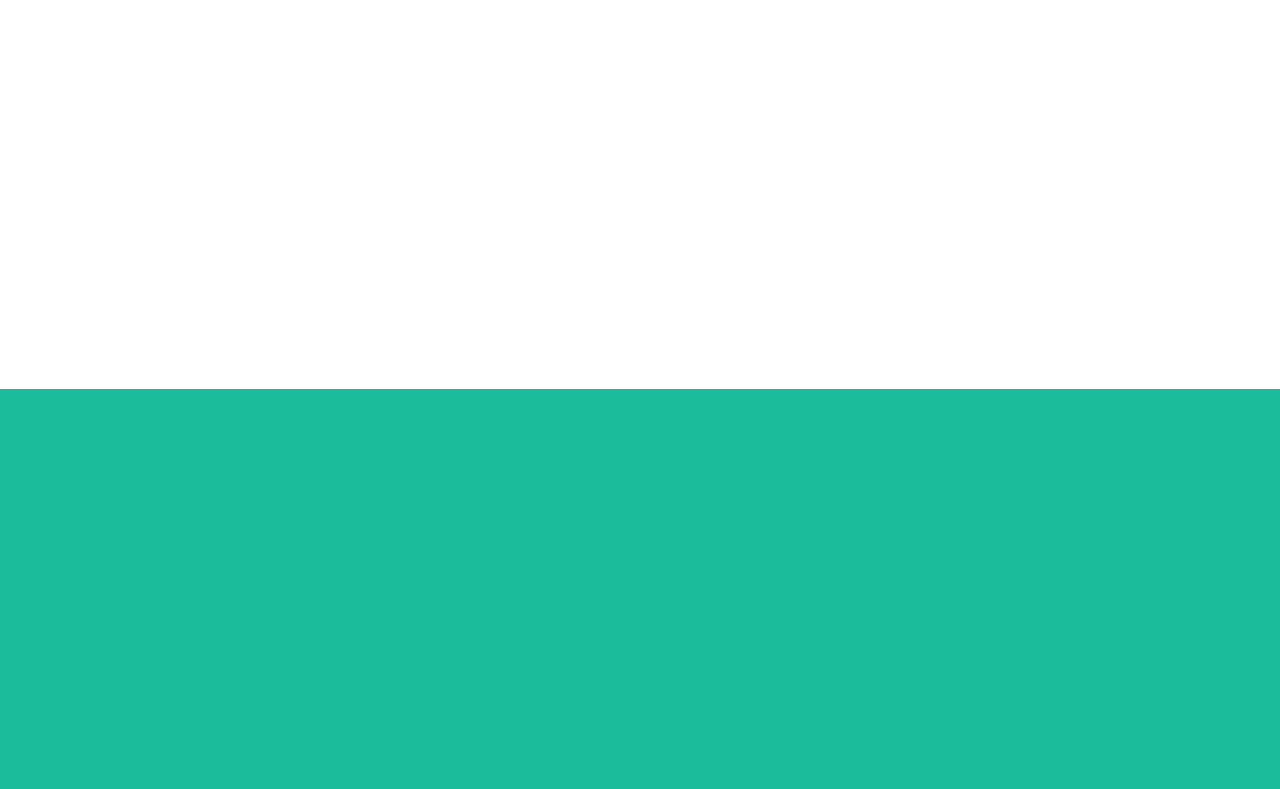
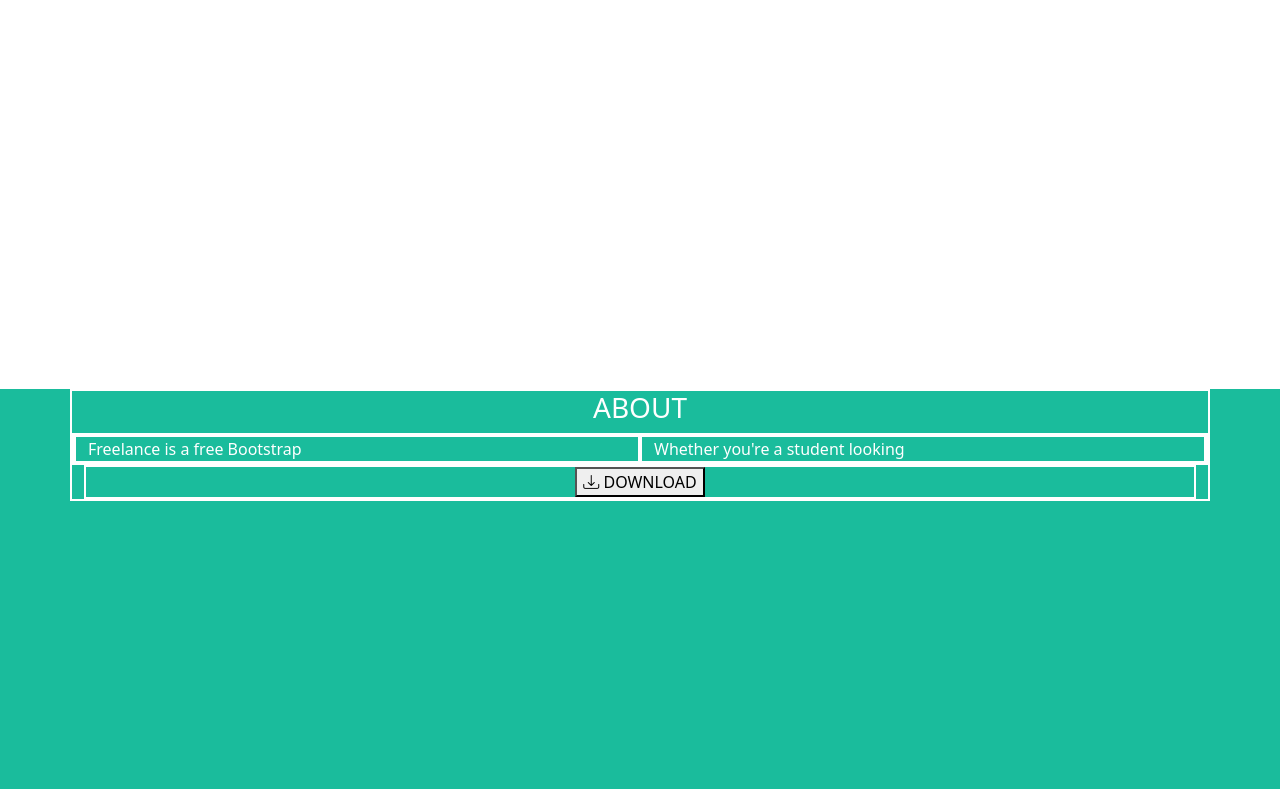
Before and after one commit to PlacidoBonfiglio/html-css-bootstrap-freelancer, a plain HTML site: page index.html in a window 1280 px wide. Shown: the part 711-1500 px from the top of the page. Drawn offline with nearby package versions, Linux system fonts and the light colour scheme.

Commit message:
about section

```diff
--- a/css/style.css
+++ b/css/style.css
@@ -3,13 +3,18 @@ header {
     background-color: #2C3E50;
 }
 
-.portfolio div {
-    border: 2px solid rgb(80, 162, 255);
-}
-
 .jumbotron {
     min-height: 500px;
     background-color: #1ABC9C;
+}
+
+.jumbotron div,
+.about div {
+    border: 2px solid rgb(255, 255, 255);
+}
+
+.portfolio div {
+    border: 2px solid rgb(80, 162, 255);
 }
 
 .portfolio {
--- a/index.html
+++ b/index.html
@@ -34,7 +34,11 @@
     </header>
 
     <div class="jumbotron container-fluid text-white">
-        <div>JUMBOTRON</div>
+        <div class="row-col-12 text-center">
+            <div class="col">IMG</div>
+            <div class="col"><h2>START BOOTSTRAP</h2></div>
+            <div class="col"><h3>GRAPHIC ARTIST - WEB DESIGNER - ILLUSTRATOR</h3></div>
+        </div>
     </div>
 
     <section class="portfolio container">
@@ -51,8 +55,15 @@
         </div>
     </section>
 
-    <section class="about">
-
+    <section class="about text-white">
+        <div class="container">
+            <h3 class="text-center">ABOUT</h3>
+            <div class="row ">
+                <div class="col-12 col-md-6">Freelance is a free Bootstrap</div>
+                <div class="col-12 col-md-6">Whether you're a student looking</div>
+            </div>
+            <div class="text-center"><button><i class="bi bi-download cursor-pointer"></i> DOWNLOAD</button></div>
+        </div>
     </section>
 </body>
 
```
